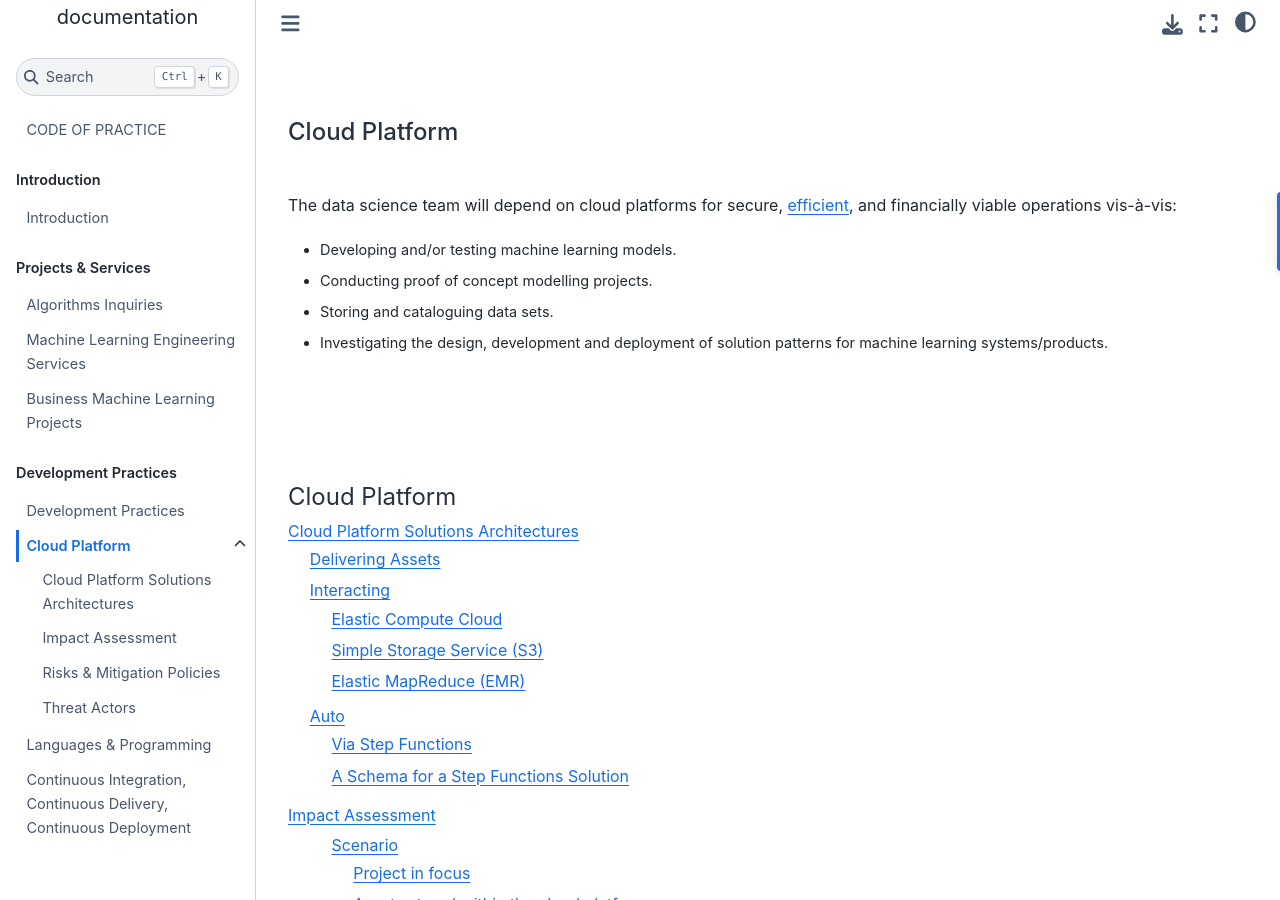
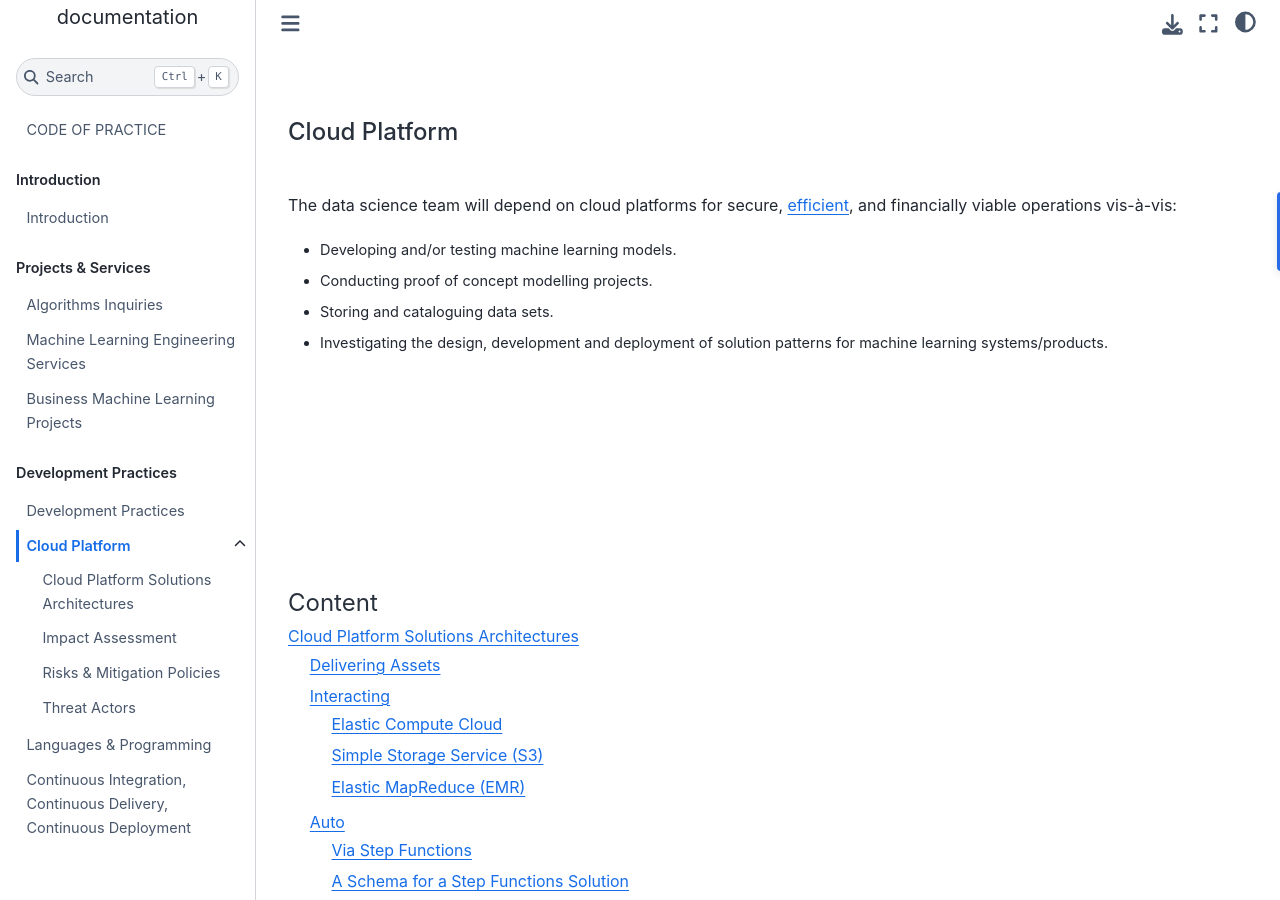
Before and after one commit to thereferences/practice, a Sphinx documentation site: the page built from docs/source/development/cloud.md, in a window 1280 px wide and 900 px high. Built offline with Sphinx 7.4.7 and the Sphinx Book theme 1.1.4, drawn with Linux system fonts in a browser that asks for light colours.

Commit message:
Update docs/source/development/cloud.md

````diff
--- a/docs/source/development/cloud.md
+++ b/docs/source/development/cloud.md
@@ -22,8 +22,14 @@ The data science team will depend on cloud platforms for secure, [efficient](htt
 <br>
 <br>
 
+<br>
+<br>
+
+<br>
+<br>
+
 ```{toctree}
-:caption: Cloud Platform
+:caption: Content
 :glob:
 
 cloud/*
````
